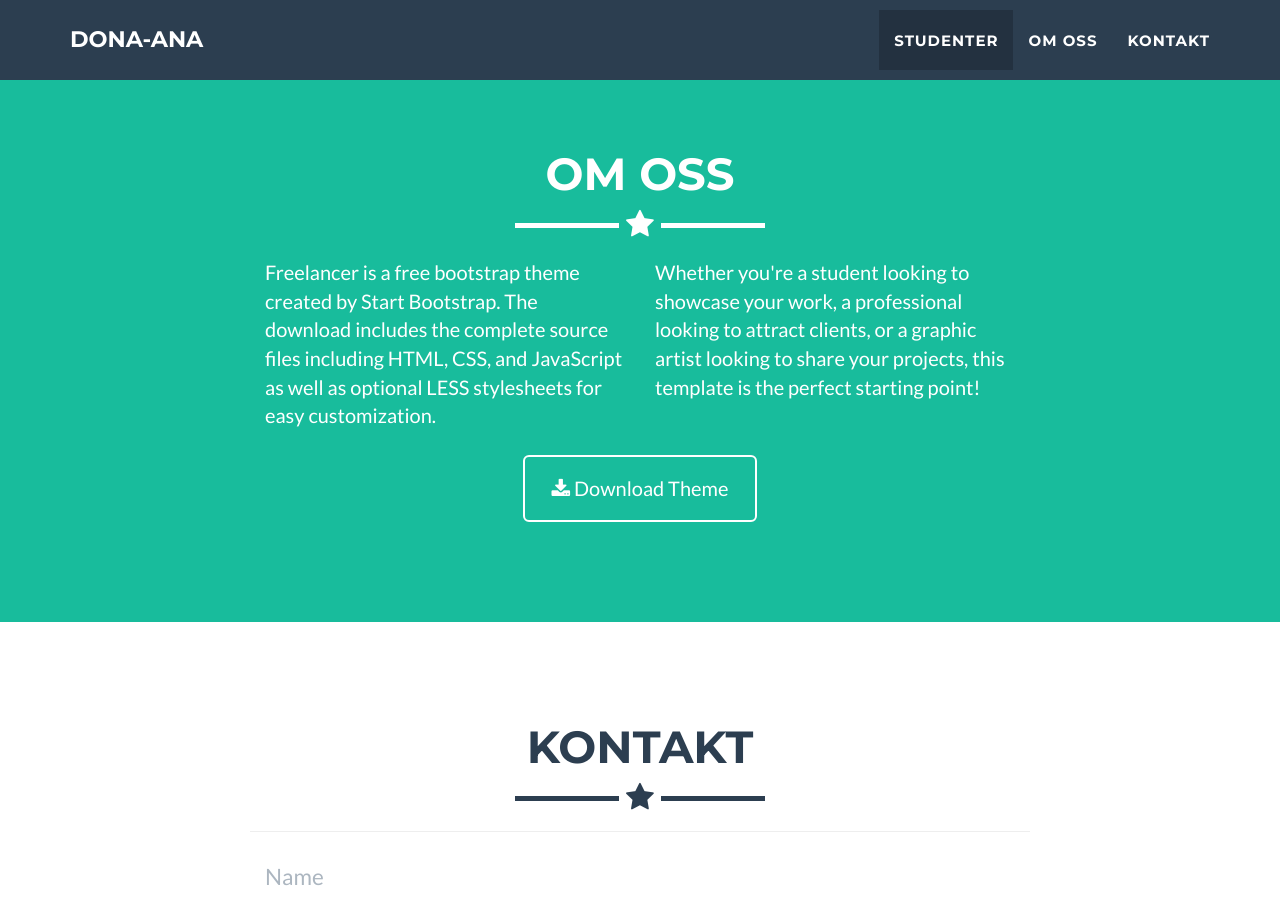
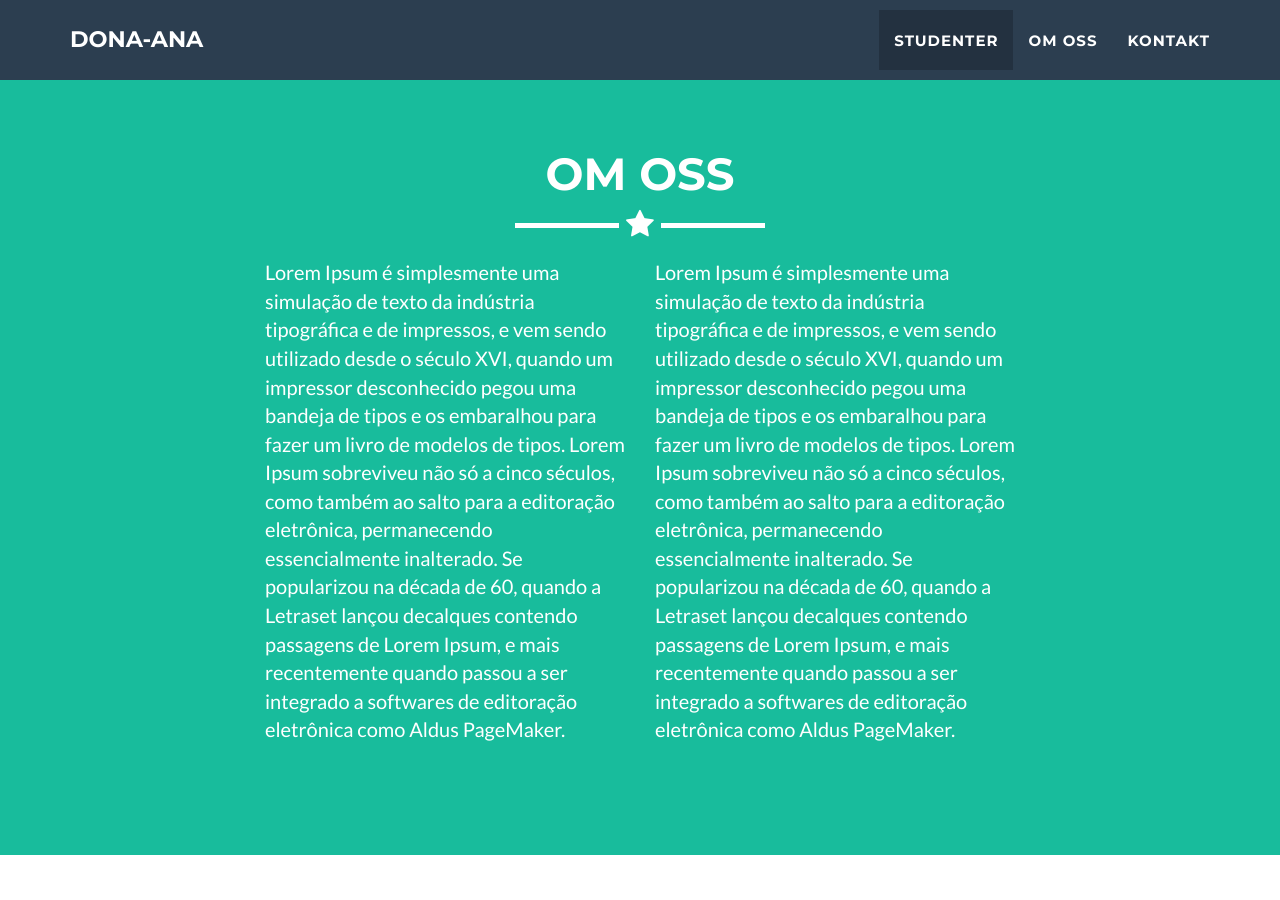
Before and after one commit to spgarn/Dona-ana2, a Jekyll site: the page built from index.html, in a window 1280 px wide and 900 px high, scrolled down 1788 px. Built offline with Jekyll 4.4.1, drawn with Linux system fonts in a browser that asks for light colours.

Commit message:
change om oss section

```diff
--- a/_includes/about.html
+++ b/_includes/about.html
@@ -9,15 +9,12 @@
             </div>
             <div class="row">
                 <div class="col-lg-4 col-lg-offset-2">
-                    <p>Freelancer is a free bootstrap theme created by Start Bootstrap. The download includes the complete source files including HTML, CSS, and JavaScript as well as optional LESS stylesheets for easy customization.</p>
+                    <p>Lorem Ipsum é simplesmente uma simulação de texto da indústria tipográfica e de impressos, e vem sendo utilizado desde o século XVI, quando um impressor desconhecido pegou uma bandeja de tipos e os embaralhou para fazer um livro de modelos de tipos. Lorem Ipsum sobreviveu não só a cinco séculos, como também ao salto para a editoração eletrônica, permanecendo essencialmente inalterado. Se popularizou na década de 60, quando a Letraset lançou decalques contendo passagens de Lorem Ipsum, e mais recentemente quando passou a ser integrado a softwares de editoração eletrônica como Aldus PageMaker.</p>
                 </div>
                 <div class="col-lg-4">
-                    <p>Whether you're a student looking to showcase your work, a professional looking to attract clients, or a graphic artist looking to share your projects, this template is the perfect starting point! </p>
+                    <p>Lorem Ipsum é simplesmente uma simulação de texto da indústria tipográfica e de impressos, e vem sendo utilizado desde o século XVI, quando um impressor desconhecido pegou uma bandeja de tipos e os embaralhou para fazer um livro de modelos de tipos. Lorem Ipsum sobreviveu não só a cinco séculos, como também ao salto para a editoração eletrônica, permanecendo essencialmente inalterado. Se popularizou na década de 60, quando a Letraset lançou decalques contendo passagens de Lorem Ipsum, e mais recentemente quando passou a ser integrado a softwares de editoração eletrônica como Aldus PageMaker. </p>
                 </div>
                 <div class="col-lg-8 col-lg-offset-2 text-center">
-                    <a href="https://github.com/jeromelachaud/freelancer-theme" class="btn btn-lg btn-outline">
-                        <i class="fa fa-download"></i> Download Theme
-                    </a>
                 </div>
             </div>
         </div>
```
